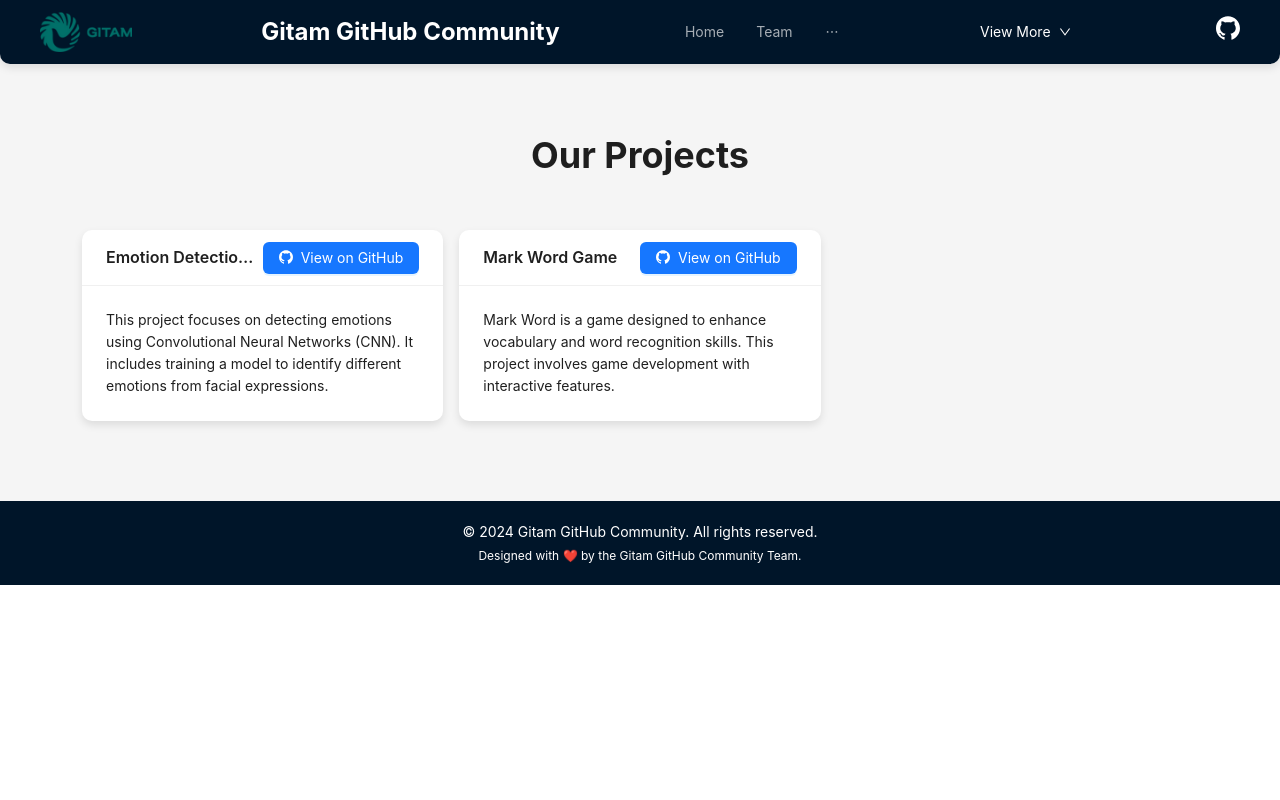
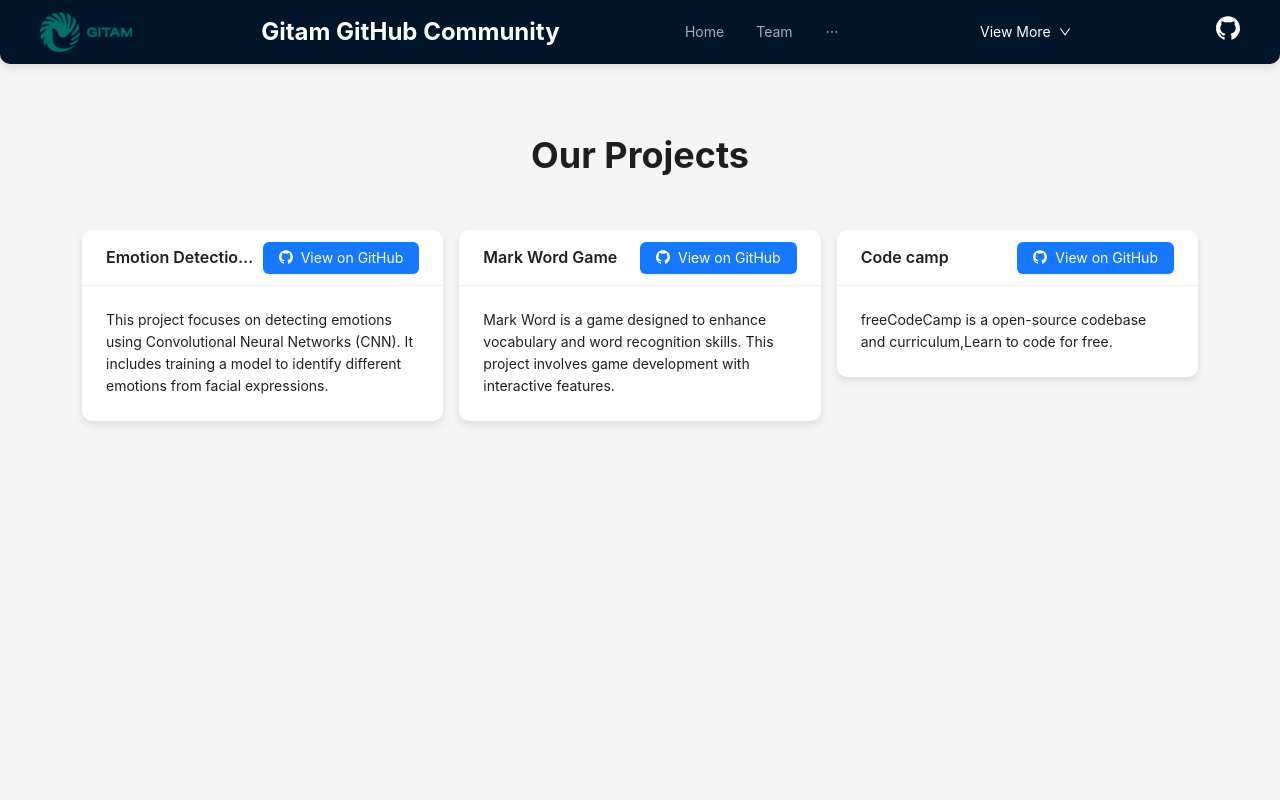
Before and after one commit to RamaSai2519/gitam-github-client, a React (Create React App) app: page /projects in a window 1280 px wide. Shown: the top 800 px of the page. Built offline with nearby package versions, Linux system fonts and the light colour scheme.

Commit message:
chore: Update npm dependencies and add axios and raxios packages

```diff
--- a/package.json
+++ b/package.json
@@ -8,7 +8,9 @@
     "@testing-library/user-event": "^13.5.0",
     "antd": "^5.20.1",
     "autoprefix": "^1.0.1",
+    "axios": "^1.7.4",
     "postcss": "^8.4.41",
+    "raxios": "^1.0.10",
     "react": "^18.3.1",
     "react-dom": "^18.3.1",
     "react-router-dom": "^6.26.0",
--- a/src/pages/GalleryPage/index.js
+++ b/src/pages/GalleryPage/index.js
@@ -1,83 +1,64 @@
 import React from 'react';
-import { Card, Col, Row } from 'antd';
+import { Card, Button, Row, Col } from 'antd';
+import { GithubOutlined } from '@ant-design/icons';
 
-const videos = [
+const projects = [
   {
     id: 1,
-    title: 'What is GitHub?',
-    url: 'https://www.youtube.com/embed/pBy1zgt0XPc',
+    title: 'Emotion Detection using CNN',
+    description: 'This project focuses on detecting emotions using Convolutional Neural Networks (CNN). It includes training a model to identify different emotions from facial expressions.',
+    link: 'https://github.com/lechakrawarthy/Emotion_Detection_CNN',
   },
   {
     id: 2,
-    title: 'How to Contribute to Open Source',
-    url: 'https://www.youtube.com/embed/yzeVMecydCE',
+    title: 'Mark Word Game',
+    description: 'Mark Word is a game designed to enhance vocabulary and word recognition skills. This project involves game development with interactive features.',
+    link: 'https://github.com/RamaSai2519/mark-word',
+  },
+  {
+    id: 3,
+    title: 'Code camp',
+    description: 'freeCodeCamp is an open-source codebase and curriculum,Learn to code for free.',
+    link: 'https://github.com/freeCodeCamp/freeCodeCamp',
   },
 ];
 
-const images = [
-  {
-    id: 1,
-    title: 'Community Meetup',
-    src: `/assets/meetup.jpg`,
-  },
-  {
-    id: 2,
-    title: 'Workshop Event',
-    src: `/assets/workshop.jpg`,
-  },
-];
-
-function GalleryPage() {
+function ProjectPage() {
   return (
-    <div className="p-8">
-      <h2 className="text-4xl font-bold text-center mb-12">Gallery</h2>
-
-      {/* Videos Section */}
-      <div className="mb-16">
-        <h3 className="text-3xl font-semibold mb-8">Videos</h3>
-        <Row gutter={16}>
-          {videos.map((video) => (
-            <Col xs={24} sm={12} lg={8} key={video.id}>
+    <div className="w-full min-h-screen p-6 bg-white">
+      <h2 className="text-4xl font-bold text-center mb-12">Our Projects</h2>
+      <Row gutter={[16, 16]} justify="center">
+        {projects.map(project => (
+          <Col xs={24} sm={12} md={8} lg={6} key={project.id} className="mb-8">
             <Card
-                cover={
-                  <div className="relative pb-[56.25%]">
-                    <iframe
-                      className="absolute top-0 left-0 w-full h-full"
-                      src={video.url}
-                      title={video.title}
-                      frameBorder="0"
-                      allow="accelerometer; autoplay; clipboard-write; encrypted-media; gyroscope; picture-in-picture"
-                      allowFullScreen
-                    ></iframe>
+              hoverable
+              bordered={false}
+              style={{ borderRadius: '10px', boxShadow: '0 4px 8px rgba(0, 0, 0, 0.1)' }}
+              actions={[
+                <Button
+                  type="primary"
+                  icon={<GithubOutlined />}
+                  href={project.link}
+                  target="_blank"
+                  rel="noopener noreferrer"
+                >
+                  View on GitHub
+                </Button>
+              ]}
+              className="shadow-lg rounded-lg hover:shadow-xl transition-shadow duration-300"
+            >
+              <div className="flex flex-col h-48">
+                <h3 className="text-lg font-semibold">{project.title}</h3>
+                <div className="flex-grow overflow-hidden">
+                  <p className="text-gray-600 text-sm overflow-y-auto h-24">{project.description}</p>
                 </div>
-                }
-                bordered={false}
-              >
-                <Card.Meta title={video.title} />
+              </div>
             </Card>
           </Col>
         ))}
       </Row>
     </div>
-
-      {/* Images Section */}
-      <div>
-        <h3 className="text-3xl font-semibold mb-8">Photos</h3>
-        <Row gutter={16}>
-          {images.map((image) => (
-            <Col xs={24} sm={12} lg={8} key={image.id}>
-              <Card
-                cover={<img alt={image.title} src={image.src} className="w-full h-auto" />}
-                bordered={false}
-              >
-                <Card.Meta title={image.title} />
-              </Card>
-            </Col>
-          ))}
-        </Row>
-      </div>
-    </div>
   );
 }
 
-export default GalleryPage;
+export default ProjectPage;
--- a/src/pages/ProjectPage/index.js
+++ b/src/pages/ProjectPage/index.js
@@ -15,11 +15,18 @@ const projects = [
     description: 'Mark Word is a game designed to enhance vocabulary and word recognition skills. This project involves game development with interactive features.',
     link: 'https://github.com/RamaSai2519/mark-word',
   },
+  {
+    id: 3,
+    title: 'Code camp',
+    description: 'freeCodeCamp is a  open-source codebase and curriculum,Learn to code for free.',
+    link: 'https://github.com/freeCodeCamp/freeCodeCamp',
+  },
 ];
 
 function ProjectPage() {
   return (
-    <div className="p-8">
+    <div className="flex flex-col min-h-screen">
+      <div className="p-8 flex-grow">
         <h2 className="text-4xl font-bold text-center mb-12">Our Projects</h2>
         <Row gutter={16}>
           {projects.map(project => (
@@ -40,12 +47,15 @@ function ProjectPage() {
                   </Button>
                 }
               >
-              <p>{project.description}</p>
+                <div className="max-h-24 overflow-y-auto">
+                  <p className="line-clamp-4">{project.description}</p>
+                </div>
               </Card>
             </Col>
           ))}
         </Row>
       </div>
+    </div>
   );
 }
 
--- /dev/null
+++ b/src/pages/ResourcesPage/ResourcesPage.css
@@ -0,0 +1,51 @@
+@import 'tailwindcss/base';
+@import 'tailwindcss/components';
+@import 'tailwindcss/utilities';
+
+.resources-page {
+    background: linear-gradient(to right, #f0f4f8, #e1e8ee);
+    background-image: url('https://www.transparenttextures.com/patterns/whirlpool.png');
+    background-blend-mode: overlay;
+    padding: 2rem;
+    min-height: 100vh;
+}
+
+/* Card styles */
+.card-container {
+    transition: transform 0.3s ease, box-shadow 0.3s ease;
+}
+
+.card-container:hover {
+    transform: translateY(-5px);
+    box-shadow: 0 10px 20px rgba(0, 0, 0, 0.2);
+}
+
+.card-cover {
+    object-fit: cover;
+    height: 180px; /* Fixed height for consistency */
+    width: 100%;
+}
+
+.card-title {
+    font-weight: 600;
+    color: #333;
+}
+
+.card-description {
+    display: -webkit-box;
+    -webkit-line-clamp: 2; /* Limit to 2 lines */
+    -webkit-box-orient: vertical;
+    overflow: hidden;
+    text-overflow: ellipsis;
+    color: #666;
+}
+
+.card-actions a {
+    color: #1890ff;
+    text-decoration: none;
+    transition: color 0.3s ease;
+}
+
+.card-actions a:hover {
+    color: #40a9ff;
+}
--- a/src/pages/ResourcesPage/index.js
+++ b/src/pages/ResourcesPage/index.js
@@ -1,7 +1,10 @@
 import React from 'react';
-import { Card, Col, Row } from 'antd';
+import { Card, Col, Row, Typography, Divider } from 'antd';
+import { YoutubeOutlined, BookOutlined } from '@ant-design/icons';
+import './ResourcesPage.css';
 
 const { Meta } = Card;
+const { Title } = Typography;
 
 const resources = [
   {
@@ -9,40 +12,168 @@ const resources = [
     title: 'GitHub Docs',
     description: 'Official GitHub documentation for understanding GitHub features and best practices.',
     link: 'https://docs.github.com',
-    image: 'https://via.placeholder.com/300x200'
+    image: 'https://blog.openreplay.com/images/building-professional-docs-sites-from-github-readme-files/images/hero.png'
   },
   {
     id: 2,
     title: 'React Documentation',
     description: 'The official React documentation for learning and mastering React.',
     link: 'https://reactjs.org/docs/getting-started.html',
-    image: 'https://via.placeholder.com/300x200'
+    image: 'https://media.dev.to/cdn-cgi/image/width=1280,height=720,fit=cover,gravity=auto,format=auto/https%3A%2F%2Fdev-to-uploads.s3.amazonaws.com%2Fuploads%2Farticles%2Faw3ofc8dmekid4ourweo.jpg'
   },
   {
     id: 3,
     title: 'Ant Design Docs',
     description: 'Ant Design documentation for using the Ant Design component library in your projects.',
     link: 'https://ant.design/docs/react/introduce',
-    image: 'https://via.placeholder.com/300x200'
+    image: 'https://studio.uxpincdn.com/studio/wp-content/uploads/2022/11/Ant-Design.png.webp'
   },
-  // Add more resources as needed
+  {
+    id: 4,
+    title: 'JavaScript Info',
+    description: 'Modern JavaScript tutorial and guide.',
+    link: 'https://javascript.info/',
+    image: 'https://bairesdev.mo.cloudinary.net/blog/2023/08/What-Is-JavaScript-Used-For.jpg?tx=w_1920,q_auto'
+  },
+  {
+    id: 5,
+    title: 'FreeCodeCamp',
+    description: 'Learn to code with free resources, challenges, and projects.',
+    link: 'https://www.freecodecamp.org/',
+    image: 'https://encrypted-tbn0.gstatic.com/images?q=tbn:ANd9GcRQNKFg9bKzsevdtPmdb7fLYZijKFwLcjxd4JY3-bCnxtQS3WZZCVXijDTined-AHoQCgA&usqp=CAU'
+  },
+  {
+    id: 6,
+    title: 'MDN Web Docs',
+    description: 'Comprehensive resource for web technologies, including HTML, CSS, and JavaScript.',
+    link: 'https://developer.mozilla.org/en-US/',
+    image: 'https://static1.xdaimages.com/wordpress/wp-content/uploads/2022/03/moz_blog_header_MDN-Intro.jpg'
+  },
+
+  {
+    id: 7,
+    title: 'W3Schools',
+    description: 'Learn web development with tutorials, references, and examples.',
+    link: 'https://www.w3schools.com/',
+    image: 'https://media.licdn.com/dms/image/D5612AQHdPlX2l2HXNA/article-cover_image-shrink_600_2000/0/1699401234451?e=2147483647&v=beta&t=kpOW6GAlGEueIYZx-lavKDFFtzPG0BpcfLPGzXfYw6k'
+  }
+];
+
+const videoResources = [
+  {
+    id: 1,
+    title: 'Understanding Git & GitHub',
+    description: 'A beginner-friendly video tutorial on Git and GitHub.',
+    link: 'https://www.youtube.com/watch?v=RGOj5yH7evk',
+    image: 'https://img.youtube.com/vi/RGOj5yH7evk/maxresdefault.jpg'
+  },
+  {
+    id: 2,
+    title: 'React Crash Course',
+    description: 'Learn React.js in this comprehensive crash course.',
+    link: 'https://www.youtube.com/watch?v=w7ejDZ8SWv8',
+    image: 'https://img.youtube.com/vi/w7ejDZ8SWv8/maxresdefault.jpg'
+  },
+  // New video tutorial
+  {
+    id: 3,
+    title: 'JavaScript Fundamentals',
+    description: 'Deep dive into JavaScript fundamentals.',
+    link: 'https://www.youtube.com/watch?v=5fb2aW2X8aY',
+    image: 'https://static-assets.codecademy.com/assets/course-landing-page/meta/4x3/learn-javascript-fundamentals.jpg'
+  }
+];
+
+const blogResources = [
+  {
+    id: 1,
+    title: 'React Patterns',
+    description: 'A blog post on best practices and patterns in React.',
+    link: 'https://reactpatterns.com/',
+    image: 'https://refine.ams3.cdn.digitaloceanspaces.com/blog/2023-10-17-react-patterns/social.png'
+  },
+  {
+    id: 2,
+    title: 'JavaScript The Right Way',
+    description: 'A guide to writing better JavaScript.',
+    link: 'https://jstherightway.org/',
+    image: 'https://ultimatecourses.com/assets/share/courses/javascript-51f65a000ac5f98e707cac1fbdf54c209529157ff399544518dba9c47b1f31da.png'
+  },
+
+  {
+    id: 3,
+    title: 'CSS Tricks',
+    description: 'A blog full of useful CSS tips and tricks.',
+    link: 'https://css-tricks.com/',
+    image: 'https://www.dilate.com.au/wp-content/uploads/2020/02/30-CSS-Tricks-Every-Web-Designer-Should-Know-Featured.jpg'
+  }
 ];
 
 function ResourcesPage() {
   return (
-    <div className='w-full h-[88vh] overflow-clip'>
-      <h2 className="w-full text-center text-xl font-semibold mb-4">Resources</h2>
-      <Row gutter={16}>
+    <div className='w-full min-h-screen p-6 bg-custom-gradient'>
+      <Title level={2} className="text-center mb-6 text-white">Resources</Title>
+      <Divider className="border-white" />
+
+      <Title level={4} className="text-center mb-4 text-white"><BookOutlined /> Documentation & Guides</Title>
+      <Row gutter={[16, 16]} justify="center">
         {resources.map(resource => (
-          <Col span={8} key={resource.id} className="mb-4">
+          <Col xs={24} sm={12} md={8} lg={6} key={resource.id} className="mb-4">
             <Card
               hoverable
-              cover={<img alt={resource.title} src={resource.image} />}
+              cover={<img alt={resource.title} src={resource.image} className="object-cover h-48 w-full" />}
               actions={[
-                <a href={resource.link} target="_blank" rel="noopener noreferrer">Learn More</a>
+                <a key="learn-more" href={resource.link} target="_blank" rel="noopener noreferrer">Learn More</a>
               ]}
+              className="shadow-lg rounded-lg hover:shadow-xl transition-shadow duration-300"
             >
-              <Meta title={resource.title} description={resource.description} />
+              <div className="flex flex-col h-48">
+                <Meta title={resource.title} description={resource.description} className="text-gray-600" />
+              </div>
+            </Card>
+          </Col>
+        ))}
+      </Row>
+
+      <Divider className="border-white" />
+
+      <Title level={4} className="text-center mb-4 text-white"><YoutubeOutlined /> Video Tutorials</Title>
+      <Row gutter={[16, 16]} justify="center">
+        {videoResources.map(resource => (
+          <Col xs={24} sm={12} md={8} lg={6} key={resource.id} className="mb-4">
+            <Card
+              hoverable
+              cover={<img alt={resource.title} src={resource.image} className="object-cover h-48 w-full" />}
+              actions={[
+                <a key="watch-video" href={resource.link} target="_blank" rel="noopener noreferrer">Watch Video</a>
+              ]}
+              className="shadow-lg rounded-lg hover:shadow-xl transition-shadow duration-300"
+            >
+              <div className="flex flex-col h-48">
+                <Meta title={resource.title} description={resource.description} className="text-gray-600" />
+              </div>
+            </Card>
+          </Col>
+        ))}
+      </Row>
+
+      <Divider className="border-white" />
+
+      <Title level={4} className="text-center mb-4 text-white"><BookOutlined /> Blogs & Articles</Title>
+      <Row gutter={[16, 16]} justify="center">
+        {blogResources.map(resource => (
+          <Col xs={24} sm={12} md={8} lg={6} key={resource.id} className="mb-4">
+            <Card
+              hoverable
+              cover={<img alt={resource.title} src={resource.image} className="object-cover h-48 w-full" />}
+              actions={[
+                <a key="read-blog" href={resource.link} target="_blank" rel="noopener noreferrer">Read Blog</a>
+              ]}
+              className="shadow-lg rounded-lg hover:shadow-xl transition-shadow duration-300"
+            >
+              <div className="flex flex-col h-48">
+                <Meta title={resource.title} description={resource.description} className="text-gray-600" />
+              </div>
             </Card>
           </Col>
         ))}
```
Also changed, not shown: 1 other file (tests, documents, lock files or other folders). Lines whose indentation alone changed are shown as unchanged.
